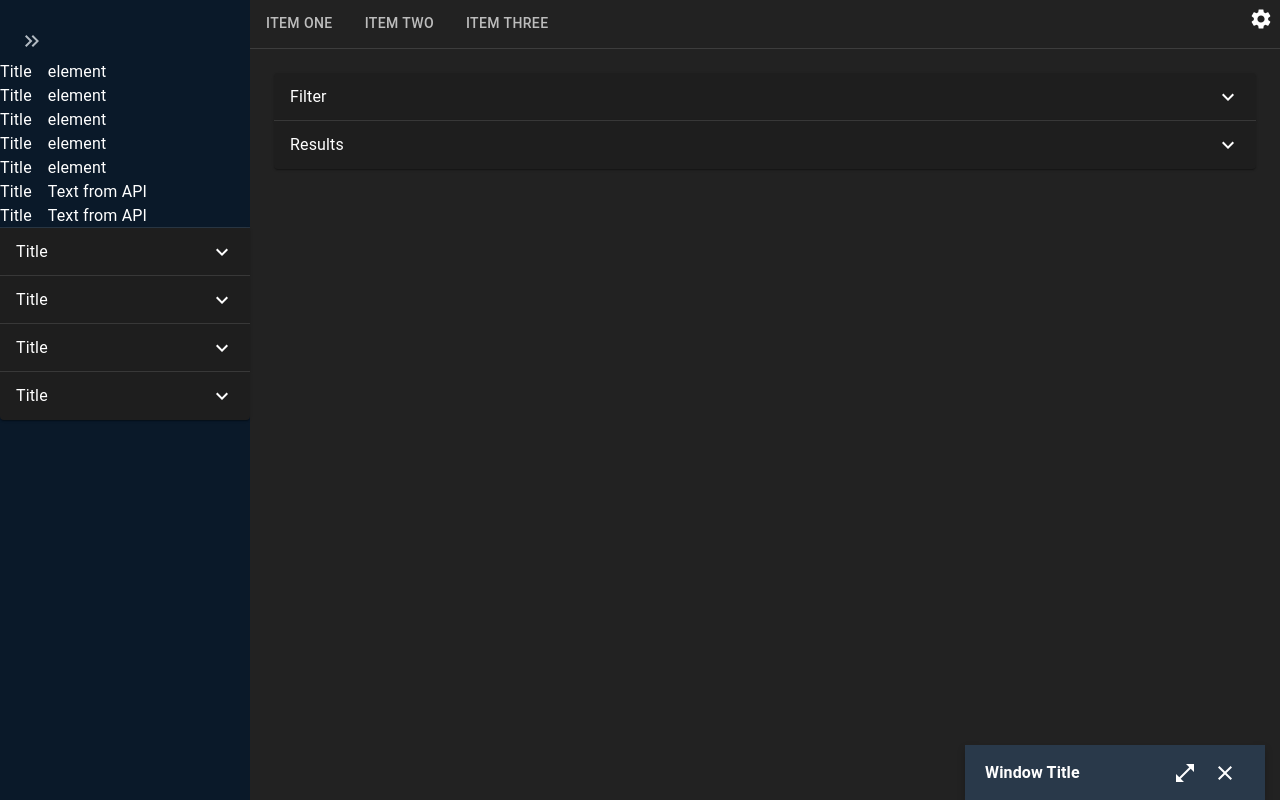
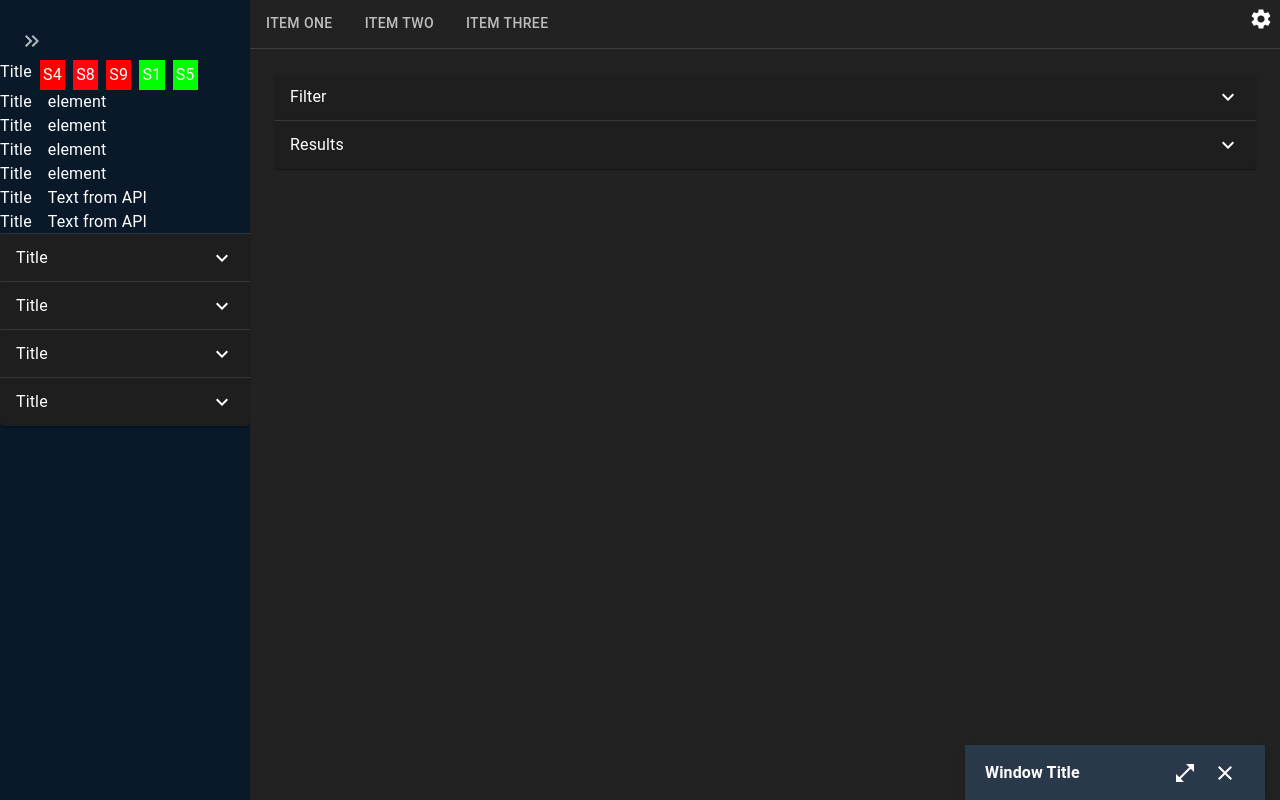
Before and after one commit to jjpstrebe/ui, a Next.js app: page / in a window 1280 px wide. Built offline with nearby package versions, Linux system fonts and the light colour scheme.

Commit message:
Started adding a status light component.

```diff
--- a/components/sidenav.tsx
+++ b/components/sidenav.tsx
@@ -9,6 +9,7 @@ import Accordion from '@mui/material/Accordion';
 import AccordionSummary from '@mui/material/AccordionSummary';
 import AccordionDetails from '@mui/material/AccordionDetails';
 import ExpandMoreIcon from '@mui/icons-material/ExpandMore';
+import StatusLight from '../components/statusLight'
 
 
 export default function Sidenav() {
@@ -21,9 +22,13 @@ export default function Sidenav() {
       <button className={styles.menuBtn} onClick={toggleOpen}>
         {open? <KeyboardDoubleArrowLeftIcon />: <KeyboardDoubleArrowRightIcon />}
       </button>
-      <Stack spacing={2} direction="row">
+      <Stack spacing={1} direction="row">
         <Typography>Title</Typography>
-        <Typography>element</Typography>
+        <StatusLight color="#ff0000" label="S4" />
+        <StatusLight color="#ff0510" label="S8" />
+        <StatusLight color="#ff0000" label="S9" />
+        <StatusLight color="#00ff00" label="S1" />
+        <StatusLight color="#00ff00" label="S5" />
       </Stack>
       <Stack spacing={2} direction="row">
         <Typography>Title</Typography>
--- /dev/null
+++ b/components/statusLight.tsx
@@ -0,0 +1,36 @@
+import styles from '../components/sidenav.module.css'
+import KeyboardDoubleArrowLeftIcon from '@mui/icons-material/KeyboardDoubleArrowLeft';
+import KeyboardDoubleArrowRightIcon from '@mui/icons-material/KeyboardDoubleArrowRight';
+import Link from 'next/link';
+import React, { useState } from 'react';
+import Typography from '@mui/material/Typography';
+import Stack from '@mui/material/Stack';
+import Accordion from '@mui/material/Accordion';
+import AccordionSummary from '@mui/material/AccordionSummary';
+import AccordionDetails from '@mui/material/AccordionDetails';
+import ExpandMoreIcon from '@mui/icons-material/ExpandMore';
+import Box from '@mui/material/Box';
+
+
+interface IProps {
+  color: string,
+  label: string
+}
+
+interface IState {
+}
+export default class StatusLight extends React.Component<IProps, IState> {
+
+  constructor(props: IProps) {
+    super(props);
+  }
+
+  render() {
+    return (
+      <Box sx={{ padding: 0.4, width: '25', height: '25', background: this.props.color }}>
+        {this.props.label}
+      </Box>
+    );
+  }
+
+}
```
